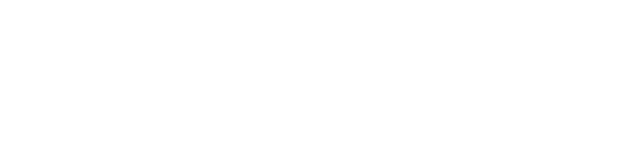
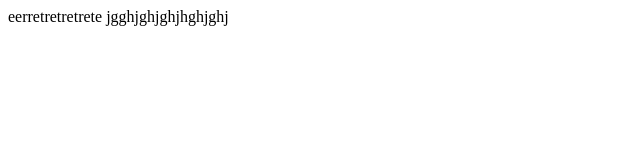
Before and after one commit to tongpool-h/html-without-css-profile, a plain HTML site: page index.html in a window 1280 px wide. Shown: the whole page, without its empty margins (0-640 px from the left). Drawn offline with Linux system fonts and the light colour scheme.

Commit message:
Updated index.html

```diff
--- a/index.html
+++ b/index.html
@@ -6,6 +6,7 @@
     <title>Document</title>
 </head>
 <body>
-
+    eerretretretrete
+    jgghjghjghjhghjghj
 </body>
 </html>
```
